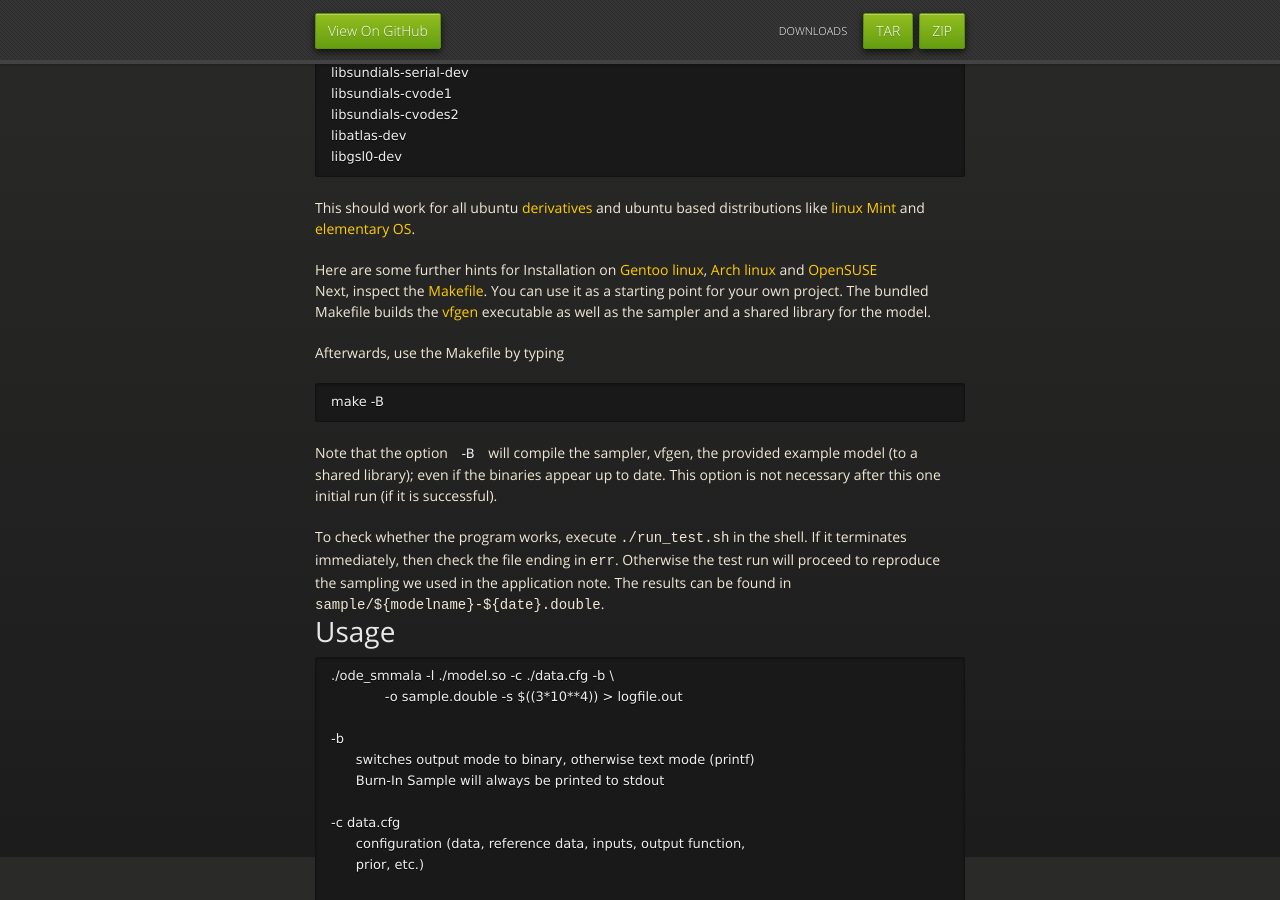
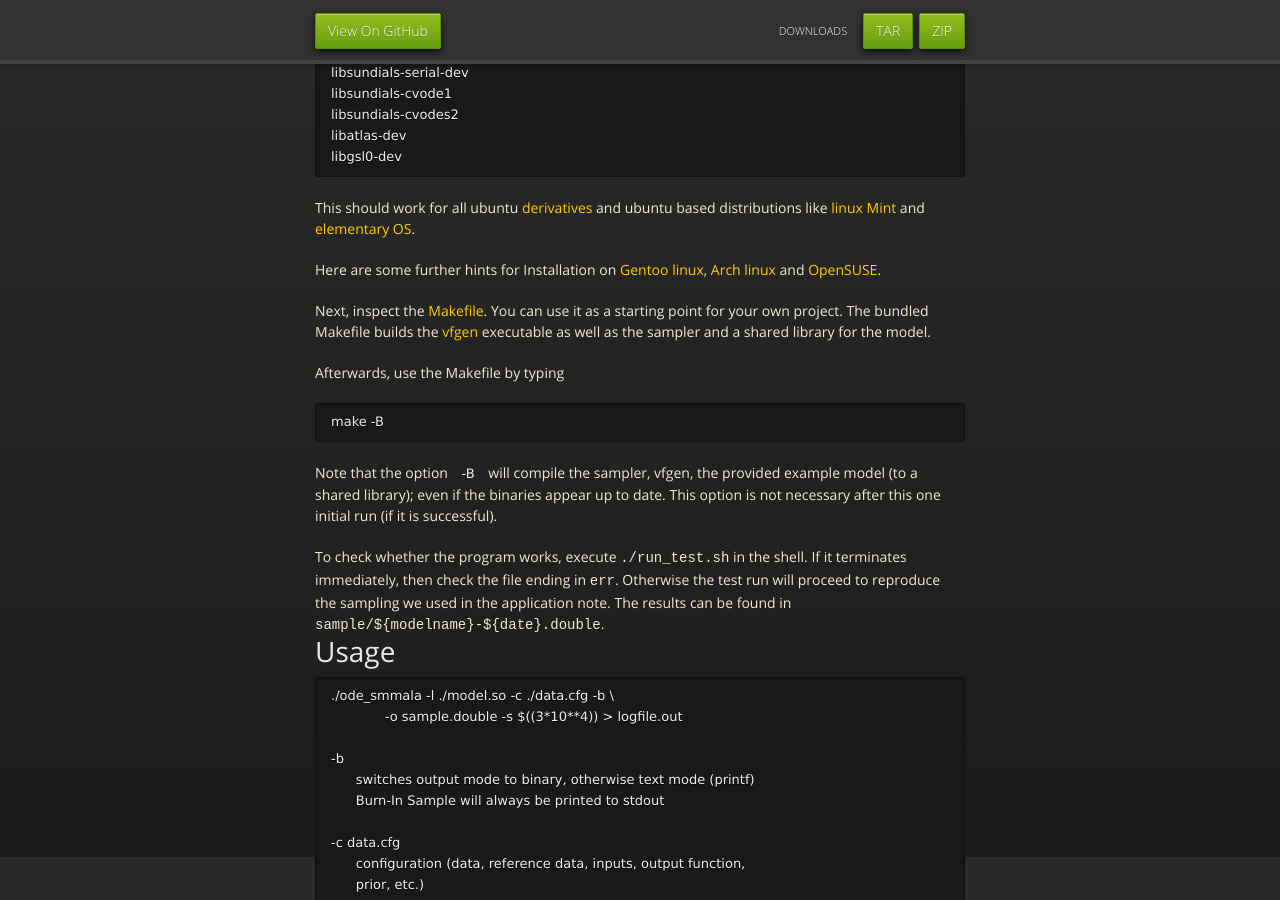
Before and after one commit to a-kramer/mcmc_clib, a Jekyll site: the page index.html, which Jekyll copies as it is, in a window 1280 px wide and 900 px high, scrolled down 943 px. Built offline with Jekyll 4.4.1, drawn with Linux system fonts in a browser that asks for light colours; nearby versions of some CDN libraries.

Commit message:
minor structural edits

```diff
--- a/index.html
+++ b/index.html
@@ -90,7 +90,7 @@ libgsl0-dev
 ubuntu <a href="http://www.ubuntu.com/about/about-ubuntu/derivatives">derivatives</a>
 and ubuntu based distributions like <a href="http://linuxmint.com/">linux Mint</a> and <a href="http://elementaryos.org/">elementary OS</a>.</p>
 
-Here are some further hints for Installation on <a href="Gentoo">Gentoo linux</a>, <a href="Arch">Arch linux</a> and <a href="OpenSUSE">OpenSUSE</a>
+<p>Here are some further hints for Installation on <a href="Gentoo">Gentoo linux</a>, <a href="Arch">Arch linux</a> and <a href="OpenSUSE">OpenSUSE</a>.</p>
 
 <p>Next, inspect the <a href="https://www.gnu.org/software/make/">Makefile</a>. You can use it as a starting point for
 your own project. The bundled Makefile builds the <a href="http://www.warrenweckesser.net/vfgen/">vfgen</a> executable as
```
